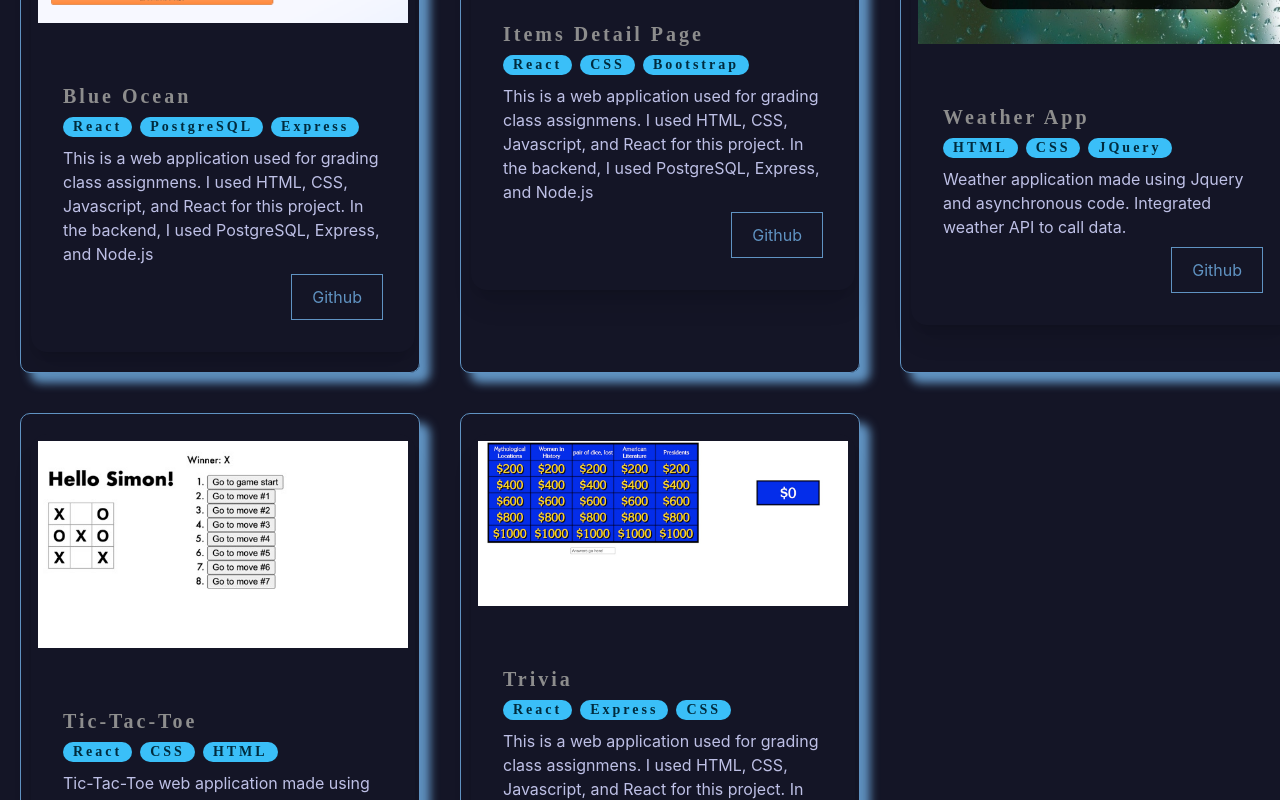
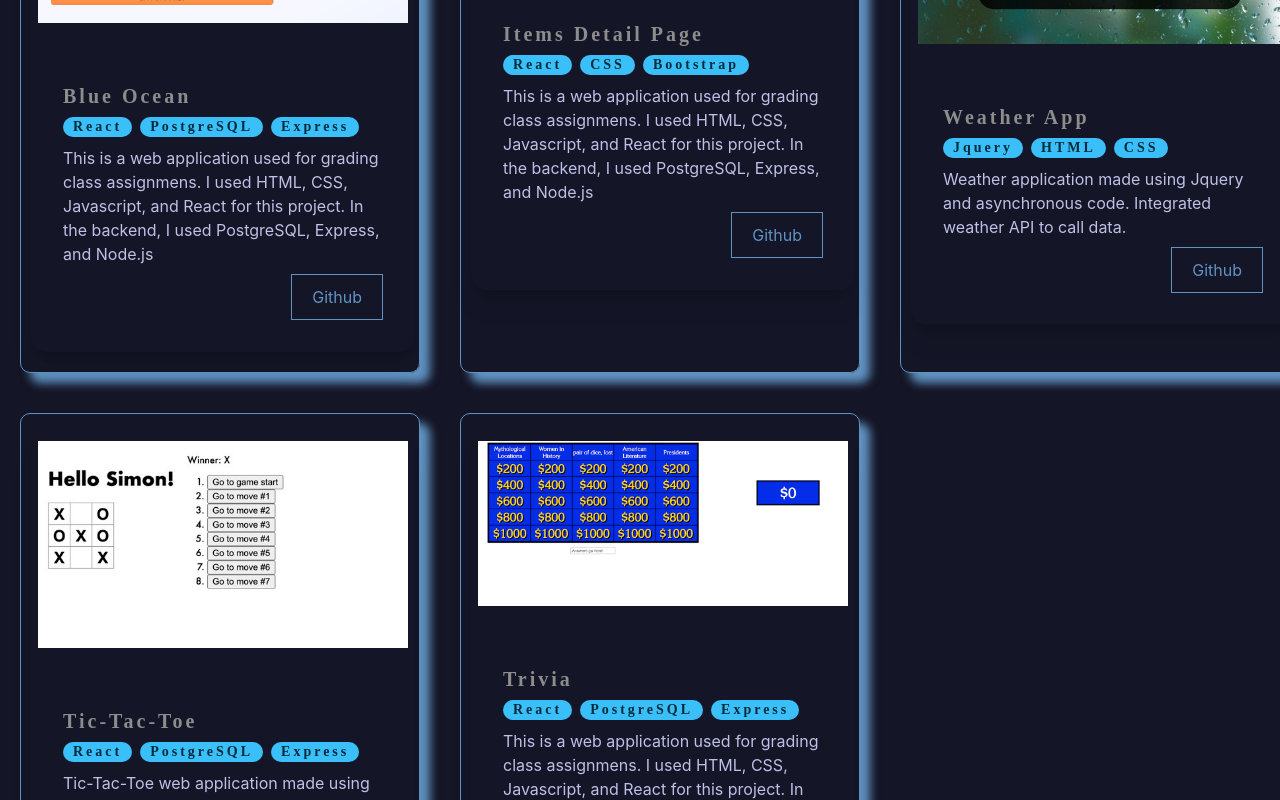
Before and after one commit to snsolomar/Portfolio, a React (Create React App) app in the folder client/: page /portfolio in a window 1280 px wide. Shown: the part 480-1280 px from the top of the page. Built offline with nearby package versions, Linux system fonts and the light colour scheme.

Commit message:
badge card

```diff
--- a/client/src/Pages/Portfolio/Portfolios.js
+++ b/client/src/Pages/Portfolio/Portfolios.js
@@ -36,9 +36,9 @@ const Portfolios = () => {
       title: "Weather App",
       description:
         "Weather application made using Jquery and asynchronous code. Integrated weather API to call data.",
-      stack1: "HTML",
-      stack2: "CSS",
-      stack3: "JQuery",
+      stack1: "Jquery",
+      stack2: "HTML",
+      stack3: "CSS",
 
       gitHubLink: "https://github.com/snsolomar/Weather-App",
     },
@@ -47,8 +47,8 @@ const Portfolios = () => {
       title: "Tic-Tac-Toe",
       description: "Tic-Tac-Toe web application made using React",
       stack1: "React",
-      stack2: "CSS",
-      stack3: "HTML",
+      stack2: "PostgreSQL",
+      stack3: "Express",
 
       gitHubLink: "https://github.com/snsolomar/tic-tac-toe-React-Project",
     },
@@ -58,8 +58,8 @@ const Portfolios = () => {
       description:
         "This is a web application used for grading class assignmens. I used HTML, CSS, Javascript, and React for this project. In the backend, I used PostgreSQL, Express, and Node.js",
       stack1: "React",
-      stack2: "Express",
-      stack3: "CSS",
+      stack2: "PostgreSQL",
+      stack3: "Express",
 
       gitHubLink: "www.git",
     },
```
